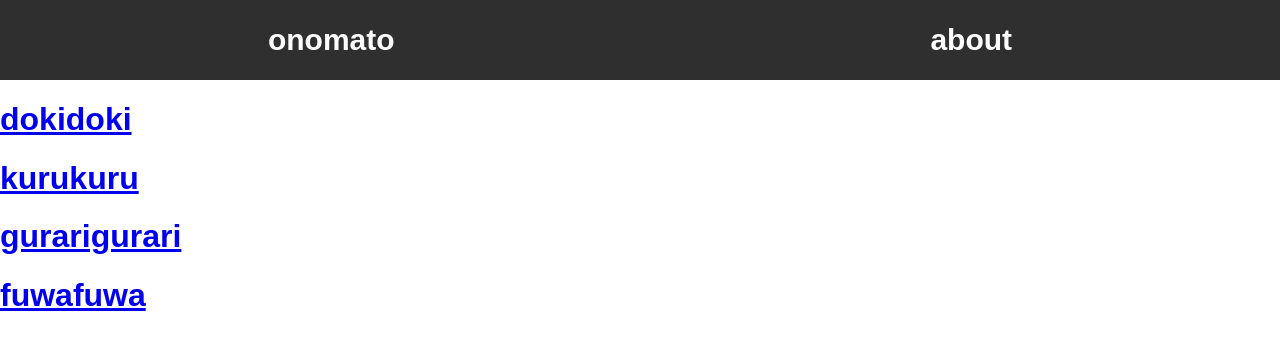
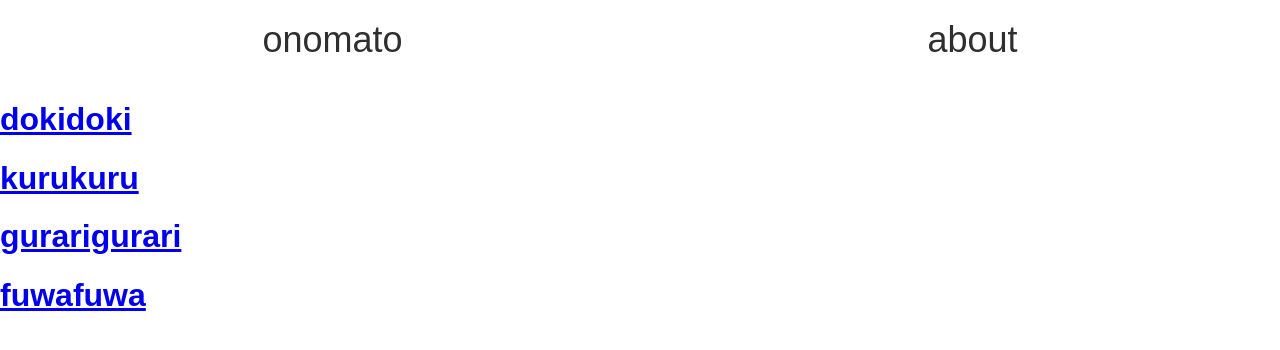
Before and after one commit to leedoughty/japanese-onomatopoeia, a React (Create React App) app: page / in a window 1280 px wide. Shown: the top 350 px of the page. Built offline with nearby package versions, Linux system fonts and the light colour scheme.

Commit message:
Update styling for nav

```diff
--- a/src/App.scss
+++ b/src/App.scss
@@ -18,15 +18,19 @@ nav {
   justify-content: space-around;
   align-items: center;
   height: 10vh;
-  background-color: $black;
 
   .nav-link {
-    color: $white;
+    color: $black;
     font-size: 20px;
     text-decoration: none;
     &:hover {
       text-decoration: underline;
     }
+  }
+
+  .nav-item {
+    font-weight: 200;
+    font-size: 1.8em;
   }
 }
 
--- a/src/NavBar.js
+++ b/src/NavBar.js
@@ -4,10 +4,10 @@ function NavBar() {
   return (
     <nav>
       <Link aria-label="home" className="nav-link" to="/">
-        <h1>onomato</h1>
+        <h1 className="nav-item">onomato</h1>
       </Link>
       <Link aria-label="about" className="nav-link" to="/about">
-        <h1>about</h1>
+        <h1 className="nav-item">about</h1>
       </Link>
     </nav>
   );
```
